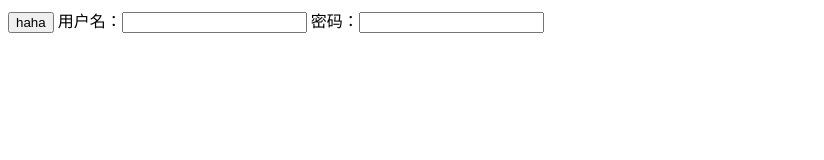
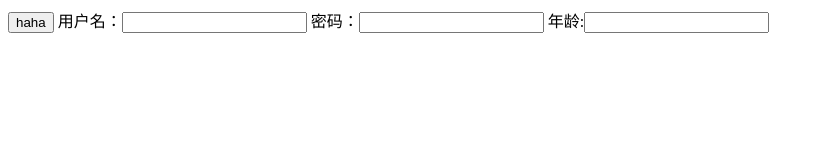
Before and after one commit to wangkun0422/wangkun0422.github.io, a website: page homepage.html in a window 1280 px wide. Shown: the whole page, without its empty margins (0-824 px from the left). Drawn offline with Linux system fonts and the light colour scheme.

Commit message:
add age homepage.html

```diff
--- a/homepage.html
+++ b/homepage.html
@@ -8,6 +8,6 @@
 </head>
 <body>
     <button>haha</button>
-    用户名：<input type="text">  密码：<input type="password">
+    用户名：<input type="text">  密码：<input type="password"> 年龄:<input type="text">
 </body>
 </html>
```
